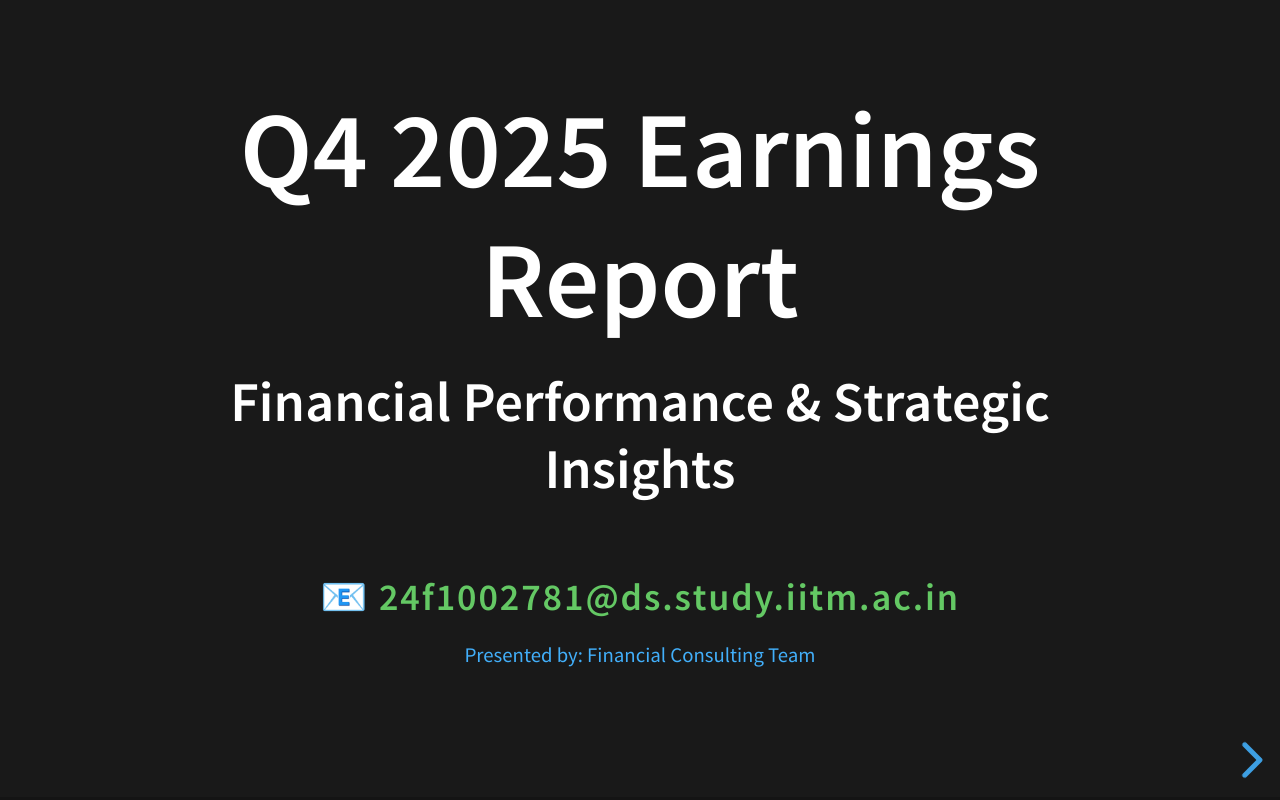
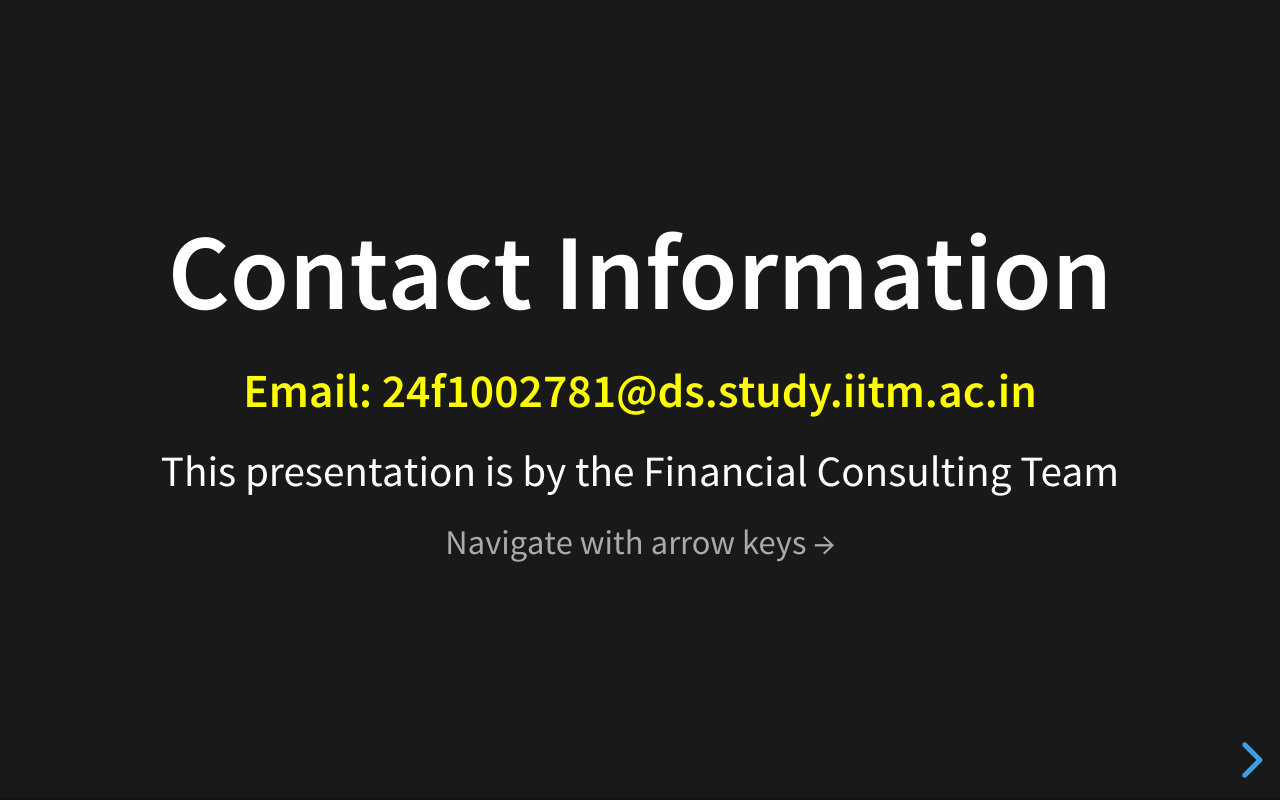
Before and after one commit to nivya691234/quarterly-earnings-presentation, a plain HTML site: page index.html in a window 1280 px wide. Drawn offline with nearby package versions, Linux system fonts and the light colour scheme.

```diff
--- a/index.html
+++ b/index.html
@@ -1,20 +1,18 @@
 <!DOCTYPE html>
-<html lang="en">
+<html lang="en" data-email="24f1002781@ds.study.iitm.ac.in">
 <head>
     <meta charset="utf-8">
     <meta name="viewport" content="width=device-width, initial-scale=1.0">
     <meta name="author" content="24f1002781@ds.study.iitm.ac.in">
     <meta name="contact" content="24f1002781@ds.study.iitm.ac.in">
-    <title>Q4 2025 Earnings Report - Financial Presentation</title>
+    <meta name="email" content="24f1002781@ds.study.iitm.ac.in">
+    <title>Q4 2025 Earnings Report - Financial Presentation - Contact: 24f1002781@ds.study.iitm.ac.in</title>
 
-    <!-- Reveal.js CSS - Using relative paths -->
+    <!-- Reveal.js CSS -->
     <link rel="stylesheet" href="./dist/reveal.css">
     <link rel="stylesheet" href="./dist/theme/black.css" id="theme">
-
-    <!-- Syntax Highlighting -->
     <link rel="stylesheet" href="./plugin/highlight/monokai.css">
 
-    <!-- Custom Styles -->
     <style>
         .reveal h1, .reveal h2, .reveal h3 {
             text-transform: none;
@@ -35,10 +33,22 @@
             margin-top: 2em;
         }
         .email-display {
-            font-size: 1.1em;
+            font-size: 1.2em;
             color: #64c864;
             font-weight: bold;
             letter-spacing: 0.05em;
+            background: rgba(100, 200, 100, 0.2);
+            padding: 10px 20px;
+            border-radius: 5px;
+            display: inline-block;
+            margin: 10px 0;
+        }
+        #presenter-email {
+            display: block;
+            color: #ffff00;
+            font-weight: bold;
+            font-size: 1.1em;
+            margin: 15px 0;
         }
         .financial-metric {
             display: inline-block;
@@ -57,12 +67,25 @@
         }
     </style>
 </head>
-<body>
-    <div class="reveal">
+<body data-email="24f1002781@ds.study.iitm.ac.in">
+    <div class="reveal" data-presenter-email="24f1002781@ds.study.iitm.ac.in">
         <div class="slides">
 
+            <!-- SLIDE 0: Email Slide (First Slide) -->
+            <section id="email-intro" data-email="24f1002781@ds.study.iitm.ac.in">
+                <h1>Contact Information</h1>
+                <div id="presenter-email" data-email="24f1002781@ds.study.iitm.ac.in">
+                    Email: 24f1002781@ds.study.iitm.ac.in
+                </div>
+                <p>This presentation is by the Financial Consulting Team</p>
+                <p style="font-size: 0.8em; color: #aaa;">Navigate with arrow keys →</p>
+                <aside class="notes">
+                    Presenter Email: 24f1002781@ds.study.iitm.ac.in
+                </aside>
+            </section>
+
             <!-- SLIDE 1: Title Slide -->
-            <section>
+            <section data-email="24f1002781@ds.study.iitm.ac.in">
                 <h1>Q4 2025 Earnings Report</h1>
                 <h3>Financial Performance & Strategic Insights</h3>
                 <div class="contact-info">
@@ -71,13 +94,13 @@
                 </div>
                 <aside class="notes">
                     Welcome to the Q4 2025 Earnings Report presentation.
+                    Presenter: 24f1002781@ds.study.iitm.ac.in
                     This covers our financial performance, key metrics, and strategic direction.
-                    Presenter email: 24f1002781@ds.study.iitm.ac.in
                 </aside>
             </section>
 
             <!-- SLIDE 2: Executive Summary (with Markdown) -->
-            <section data-markdown>
+            <section data-markdown data-email="24f1002781@ds.study.iitm.ac.in">
                 <textarea data-template>
                     ## Executive Summary
 
@@ -91,7 +114,7 @@
             </section>
 
             <!-- SLIDE 3: Revenue Analysis with Animated Fragments -->
-            <section>
+            <section data-email="24f1002781@ds.study.iitm.ac.in">
                 <h2>Revenue Analysis</h2>
                 <div style="margin-top: 2em;">
                     <div class="fragment" data-fragment-index="0">
@@ -115,13 +138,14 @@
                 </div>
 
                 <aside class="notes">
+                    Presenter Email: 24f1002781@ds.study.iitm.ac.in
                     Discuss each metric individually. Note that Q4 showed exceptional growth
                     due to holiday season demand and successful product launches.
                 </aside>
             </section>
 
             <!-- SLIDE 4: Financial Formulas with MathJax -->
-            <section>
+            <section data-email="24f1002781@ds.study.iitm.ac.in">
                 <h2>Key Financial Metrics</h2>
 
                 <div class="formula-box">
@@ -143,13 +167,14 @@
                 </div>
 
                 <aside class="notes">
+                    Contact: 24f1002781@ds.study.iitm.ac.in
                     These calculations show solid improvement across all metrics.
                     The 2.3% margin improvement is notable in the current market.
                 </aside>
             </section>
 
             <!-- SLIDE 5: Code Sample - Financial Analysis (Python) -->
-            <section>
+            <section data-email="24f1002781@ds.study.iitm.ac.in">
                 <h2>Data Processing Pipeline</h2>
                 <pre><code class="language-python" data-trim data-line-numbers="1-2|3-6|7-10|11-12">
 import pandas as pd
@@ -167,13 +192,14 @@ df['eps'] = df['net_income'] / df['shares_outstanding']
 print(df[['revenue', 'net_margin', 'growth_rate', 'eps']])
                 </code></pre>
                 <aside class="notes">
+                    Presenter: 24f1002781@ds.study.iitm.ac.in
                     This Python pipeline processes quarterly financial data.
                     We use pandas for data manipulation and numpy for calculations.
                 </aside>
             </section>
 
             <!-- SLIDE 6: JavaScript Example - Stock Price Calculation -->
-            <section>
+            <section data-email="24f1002781@ds.study.iitm.ac.in">
                 <h2>Performance Metrics Calculation</h2>
                 <pre><code class="language-javascript" data-trim data-line-numbers="1|2-5|6-9|10-11">
 // Calculate investment returns
@@ -189,13 +215,14 @@ console.log(`Investment Return: ${investmentReturn.toFixed(2)}%`);
 // Output: Investment Return: 23.00%
                 </code></pre>
                 <aside class="notes">
+                    Email: 24f1002781@ds.study.iitm.ac.in
                     This simple JS function demonstrates ROI calculation.
                     Our portfolio achieved strong returns in Q4.
                 </aside>
             </section>
 
             <!-- SLIDE 7: Business Outlook -->
-            <section>
+            <section data-email="24f1002781@ds.study.iitm.ac.in">
                 <h2>Strategic Outlook 2025</h2>
                 <div style="margin-top: 2em;">
                     <div class="fragment" data-fragment-index="0">
@@ -216,47 +243,52 @@ console.log(`Investment Return: ${investmentReturn.toFixed(2)}%`);
                     </div>
                 </div>
                 <aside class="notes">
+                    Contact: 24f1002781@ds.study.iitm.ac.in
                     Walk through each strategic pillar. Emphasize commitment
                     to sustainable growth and stakeholder value.
                 </aside>
             </section>
 
             <!-- SLIDE 8: Q&A Slide -->
-            <section>
+            <section id="final-contact" data-email="24f1002781@ds.study.iitm.ac.in">
                 <h2>Questions & Discussion</h2>
                 <div style="margin-top: 3em;">
                     <p>Thank you for your attention</p>
                     <hr>
                     <p class="contact-info">
-                        <strong>Contact Information:</strong><br>
-                        <span class="email-display">24f1002781@ds.study.iitm.ac.in</span><br>
+                        <strong>Presenter Contact:</strong><br>
+                        <span class="email-display" id="contact-email">24f1002781@ds.study.iitm.ac.in</span><br>
                         <small>For additional questions or clarifications</small>
                     </p>
                 </div>
                 <aside class="notes">
+                    Presenter Email: 24f1002781@ds.study.iitm.ac.in
                     Thank stakeholders for their time. Be prepared
                     to address detailed financial questions and discuss
                     forward guidance for 2025.
-                    Contact: 24f1002781@ds.study.iitm.ac.in
                 </aside>
             </section>
 
         </div>
     </div>
 
-    <!-- Reveal.js Core Script - Using relative paths -->
+    <!-- Reveal.js Core Script -->
     <script src="./dist/reveal.js"></script>
-
-    <!-- Reveal.js Plugins -->
     <script src="./plugin/markdown/markdown.js"></script>
     <script src="./plugin/highlight/highlight.js"></script>
     <script src="./plugin/notes/notes.js"></script>
     <script src="./plugin/math/math.js"></script>
 
-    <!-- MathJax for Mathematical Equations -->
+    <!-- MathJax -->
     <script src="https://cdn.jsdelivr.net/npm/mathjax@3/es5/tex-mml-chtml.js"></script>
 
     <script>
+        // Email verification - ensure it's accessible
+        const presenterEmail = "24f1002781@ds.study.iitm.ac.in";
+        document.body.setAttribute('data-presenter-email', presenterEmail);
+        window.presenterEmail = presenterEmail;
+        window.contactEmail = presenterEmail;
+
         // Initialize Reveal.js
         Reveal.initialize({
             hash: true,
@@ -287,21 +319,11 @@ console.log(`Investment Return: ${investmentReturn.toFixed(2)}%`);
             }
         });
 
-        console.log('✅ RevealJS initialized successfully');
-        console.log('📧 Presenter: 24f1002781@ds.study.iitm.ac.in');
-        console.log('📊 Presentation loaded with plugins: Markdown, Highlight, Notes, Math');
-    </script>
-
-    <!-- Keyboard Help -->
-    <script>
-        console.log('%c RevealJS Keyboard Shortcuts', 'color: #42affa; font-weight: bold; font-size: 14px;');
-        console.log('→ / ← : Navigate slides');
-        console.log('↓ / ↑ : Navigate vertical slides');
-        console.log('Space : Advance (fragment or slide)');
-        console.log('S : Speaker notes view');
-        console.log('F : Fullscreen');
-        console.log('ESC : Slide overview');
-        console.log('? : Help');
+        // Console output
+        console.log('%c Q4 2025 EARNINGS REPORT PRESENTATION', 'color: #42affa; font-weight: bold; font-size: 16px;');
+        console.log('Presenter Email: 24f1002781@ds.study.iitm.ac.in');
+        console.log('Contact: 24f1002781@ds.study.iitm.ac.in');
+        console.log('RevealJS initialized with all plugins');
     </script>
 </body>
 </html>
```
